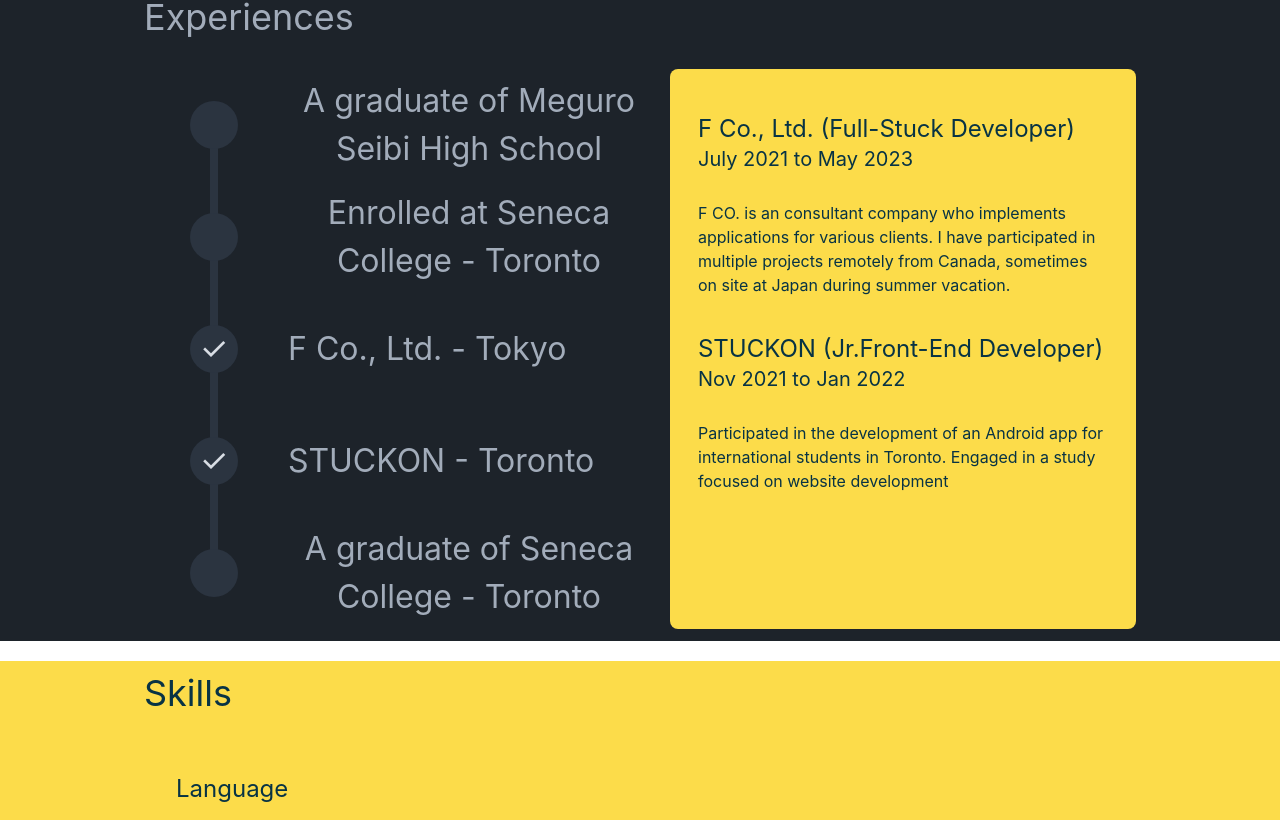
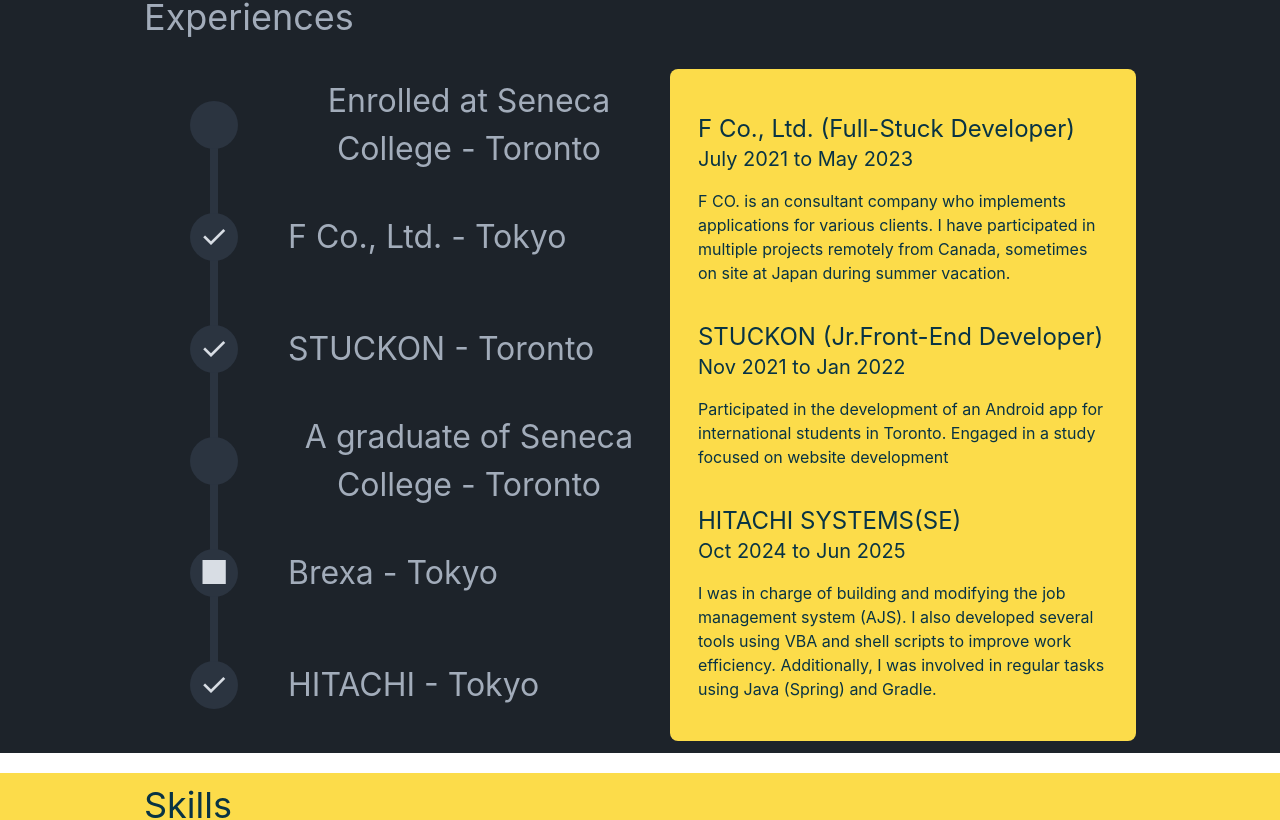
Before and after one commit to noaysk/myPortfolio, a React (Create React App) app: page / in a window 1280 px wide. Shown: the part 1367-2187 px from the top of the page. Built offline with nearby package versions, Linux system fonts and the light colour scheme.

Commit message:
added my works and experiences

```diff
--- a/src/Components/Experience.js
+++ b/src/Components/Experience.js
@@ -6,9 +6,6 @@
       <h2 className="text-4xl">Experiences</h2>
       <div className="xl:flex">
         <ul className="steps steps-vertical xl:px-5">
-          <li data-content="" className="step step-neutral ">
-            A graduate of Meguro Seibi High School
-          </li>
           <li data-content="" className="step step-neutral">
             Enrolled at Seneca College - Toronto
           </li>
@@ -20,6 +17,12 @@
           </li>
           <li data-content="" className="step step-neutral">
             A graduate of Seneca College - Toronto
+          </li>
+          <li data-content="■" className="step step-neutral">
+            Brexa - Tokyo
+          </li>
+          <li data-content="✓" className="step step-neutral">
+            HITACHI - Tokyo
           </li>
         </ul>
         <motion.div
@@ -40,7 +43,7 @@
               <h3 className="text-2xl pb-0">
                 F Co., Ltd. (Full-Stuck Developer){" "}
               </h3>
-              <h4 className="text-xl pb-3">July 2021 to May 2023</h4>
+              <h4 className="text-xl">July 2021 to May 2023</h4>
               <p>
                 F CO. is an consultant company who implements applications for
                 various clients. I have participated in multiple projects
@@ -52,13 +55,24 @@
               <h3 className="text-2xl pb-0">
                 STUCKON (Jr.Front-End Developer){" "}
               </h3>
-              <h4 className="text-xl pb-3">Nov 2021 to Jan 2022</h4>
+              <h4 className="text-xl">Nov 2021 to Jan 2022</h4>
               <p>
                 Participated in the development of an Android app for
                 international students in Toronto. Engaged in a study focused on
                 website development
               </p>
             </div>
+
+             <div className="pt-5">
+              <h3 className="text-2xl pb-0">
+                HITACHI SYSTEMS(SE)
+              </h3>
+              <h4 className="text-xl">Oct 2024 to Jun 2025</h4>
+              <p>
+                I was in charge of building and modifying the job management system (AJS). I also developed several tools using VBA and shell scripts to improve work efficiency. Additionally, I was involved in regular tasks using Java (Spring) and Gradle.
+              </p>
+            </div>
+
           </div>
         </div>
       </div>
--- a/src/Components/Works.js
+++ b/src/Components/Works.js
@@ -75,6 +75,7 @@
       </ul>
 
       <div className="divider"></div>
+
       <h3>Practice</h3>
 
       <ul className="grid grid-cols-2 gap-4">
@@ -139,6 +140,23 @@
             </div>
           </div>
         </li>
+<li>
+          <h4>Inventory management (React, firebase)</h4>
+          <div className="item">
+            <img
+              className="object-contain"
+              src={config.works.inventory}
+              alt="Inventory management"
+            />
+            <div class="item__text">
+              <ul>
+              <li>React</li>
+              <li>firebase</li>
+              </ul>
+            </div>
+          </div>
+        </li>
+
       </ul>
     </section>
   );
--- a/src/config.js
+++ b/src/config.js
@@ -39,7 +39,7 @@
     sowers: "./assets/sowers.png",
     shopping: "./assets/shopping1.png",
     game313: "./assets/3131.png",
-
+    inventory: "./assets/inventory.png",
   },
 };
 
```
Also changed, not shown: public/assets/inventory.png (added).
